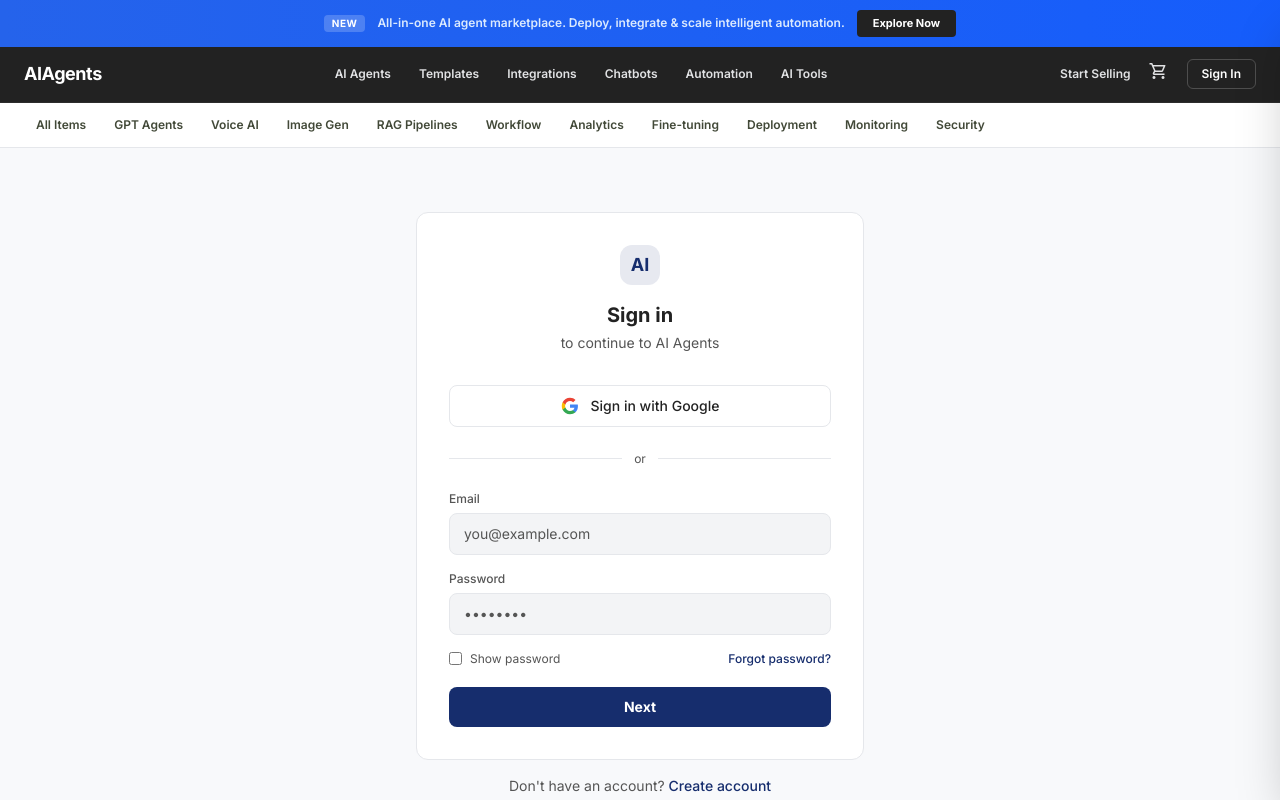
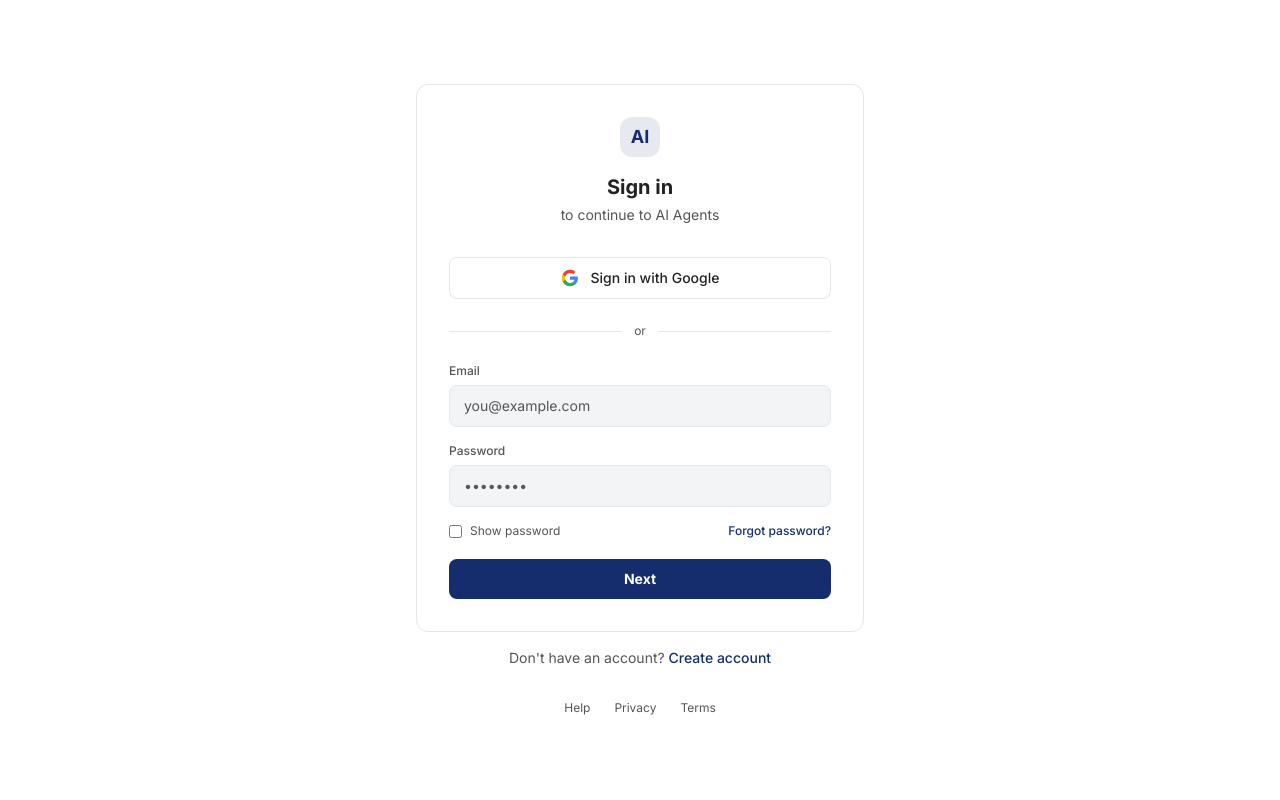
Before and after one commit to Narayudha18/AI_Marketplace, a React (Vite) app: page /login in a window 1280 px wide. Shown: the top 800 px of the page. Built offline with nearby package versions, Linux system fonts and the light colour scheme.

Commit message:
fix: login page jadi standalone (tanpa navbar/footer) fullscreen center

```diff
--- a/src/pages/Login.jsx
+++ b/src/pages/Login.jsx
@@ -1,7 +1,5 @@
 import { useState } from 'react'
 import { Link } from 'react-router-dom'
-import Navbar from '../components/Navbar'
-import Footer from '../components/Footer'
 
 export default function Login() {
   const [email, setEmail] = useState('')
@@ -12,10 +10,9 @@
   }
 
   return (
-    <>
-      <Navbar />
-      <main className="w-full max-w-[1440px] mx-auto px-6 py-16 flex flex-col items-center">
-        <div className="w-full max-w-md bg-surface border border-border-light rounded-xl p-8">
+    <div className="min-h-screen bg-surface flex items-center justify-center px-4">
+      <div className="w-full max-w-md">
+        <div className="bg-surface border border-border-light rounded-xl p-8">
           <div className="flex flex-col items-center mb-8">
             <div className="w-10 h-10 rounded-xl bg-primary/10 flex items-center justify-center mb-4">
               <span className="text-primary text-lg font-bold">AI</span>
@@ -59,20 +56,19 @@
           </form>
         </div>
 
-        <div className="w-full max-w-md mt-4 text-center">
+        <div className="mt-4 text-center">
           <p className="text-sm text-text-muted">
             Don't have an account?{' '}
             <Link to="/register" className="text-primary font-medium hover:underline">Create account</Link>
           </p>
         </div>
 
-        <div className="w-full max-w-md mt-8 flex items-center justify-center gap-6 text-xs text-text-muted">
+        <div className="mt-8 flex items-center justify-center gap-6 text-xs text-text-muted">
           <Link to="/" className="hover:text-text-main transition-colors">Help</Link>
           <Link to="/privacy" className="hover:text-text-main transition-colors">Privacy</Link>
           <Link to="/terms" className="hover:text-text-main transition-colors">Terms</Link>
         </div>
-      </main>
-      <Footer />
-    </>
+      </div>
+    </div>
   )
 }
```
